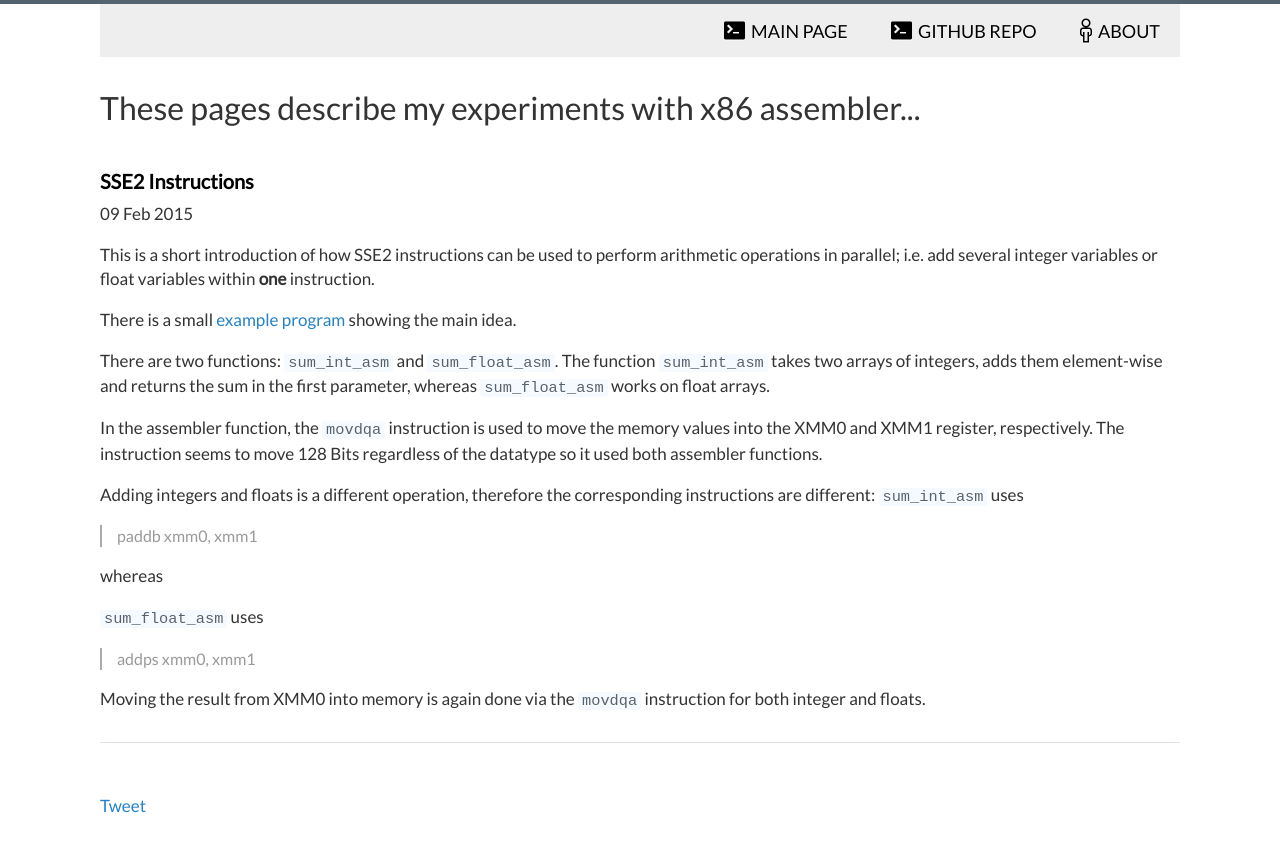
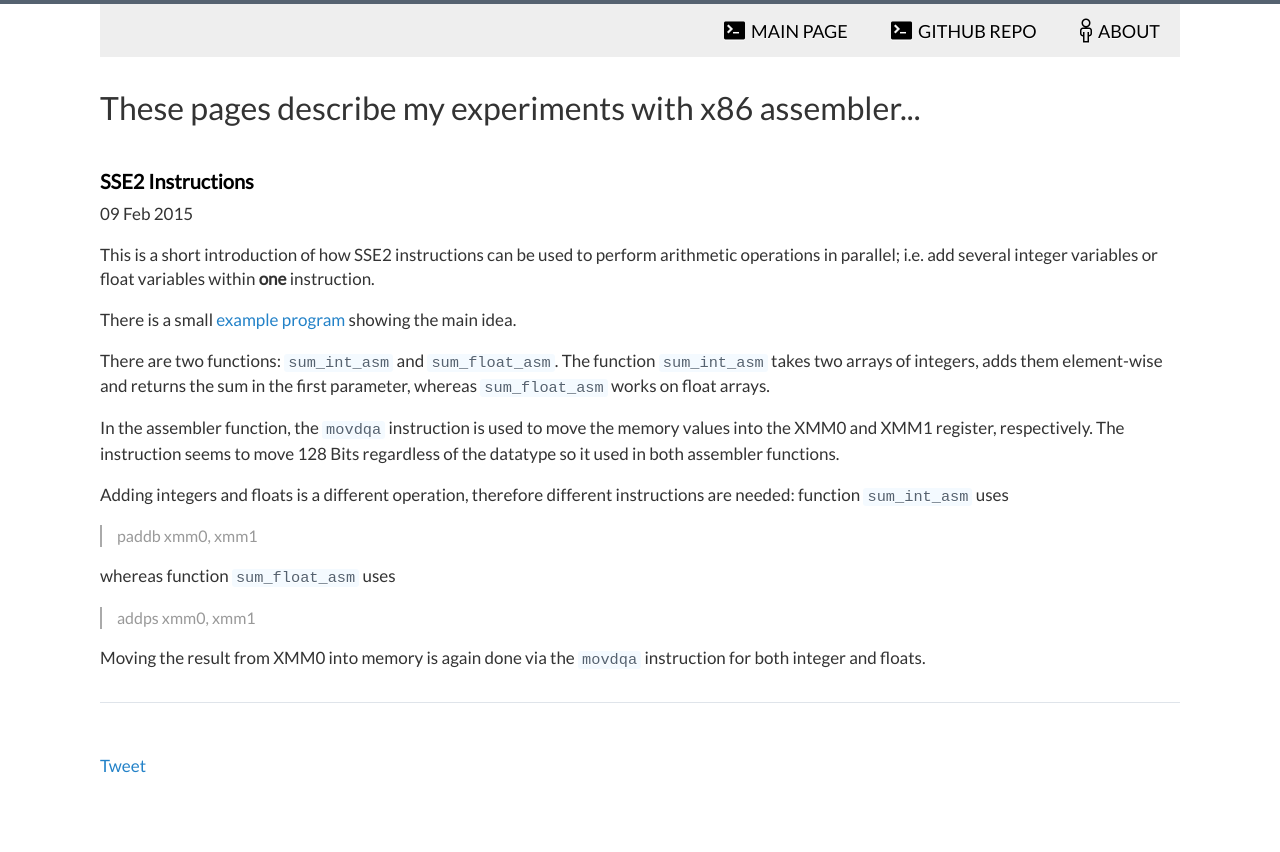
Before and after one commit to ClemensFMN/asm-stuff, a Jekyll site: the page built from _posts/2015-02-09-SSE2-Instructions.md, in a window 1280 px wide. Shown: the top 852 px of the page. Built offline with Jekyll 4.4.1, drawn with Linux system fonts in a browser that asks for light colours; Markdown is read by kramdown in place of the engine named in the settings; comment, search, counter and statistics services are not loaded.

Commit message:
error corrections

```diff
--- a/_posts/2015-02-09-SSE2-Instructions.md
+++ b/_posts/2015-02-09-SSE2-Instructions.md
@@ -19,16 +19,14 @@ the sum in the first parameter, whereas `sum_float_asm` works on float arrays.
 
 In the assembler function, the `movdqa` instruction is used to move the memory
 values into the XMM0 and XMM1 register, respectively. The instruction seems to
-move 128 Bits regardless of the datatype so it used both assembler functions.
+move 128 Bits regardless of the datatype so it used in both assembler functions.
 
-Adding integers and floats is a different operation, therefore the
-corresponding instructions are different: `sum_int_asm` uses
+Adding integers and floats is a different operation, therefore different
+instructions are needed: function `sum_int_asm` uses
 
 > paddb xmm0, xmm1
 
-whereas
-
-`sum_float_asm` uses
+whereas function `sum_float_asm` uses
 
 > addps xmm0, xmm1
 
```
